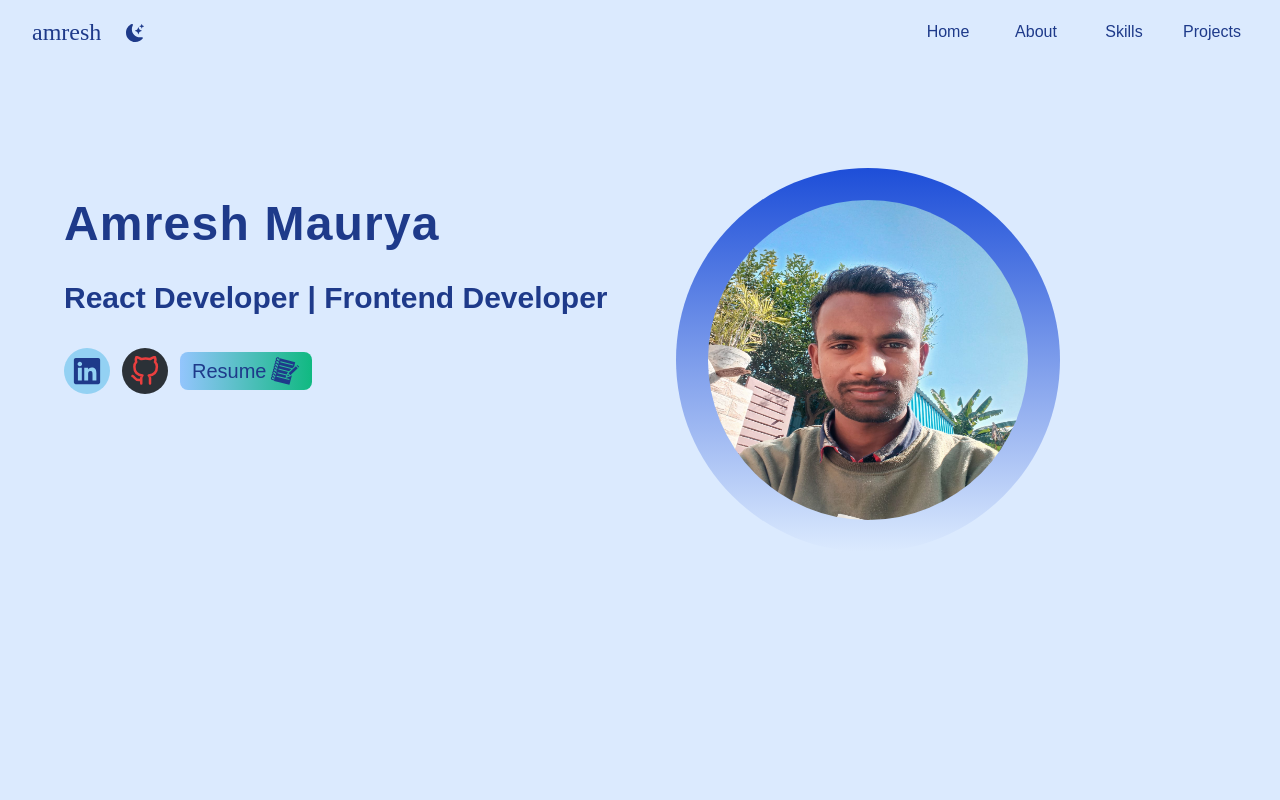
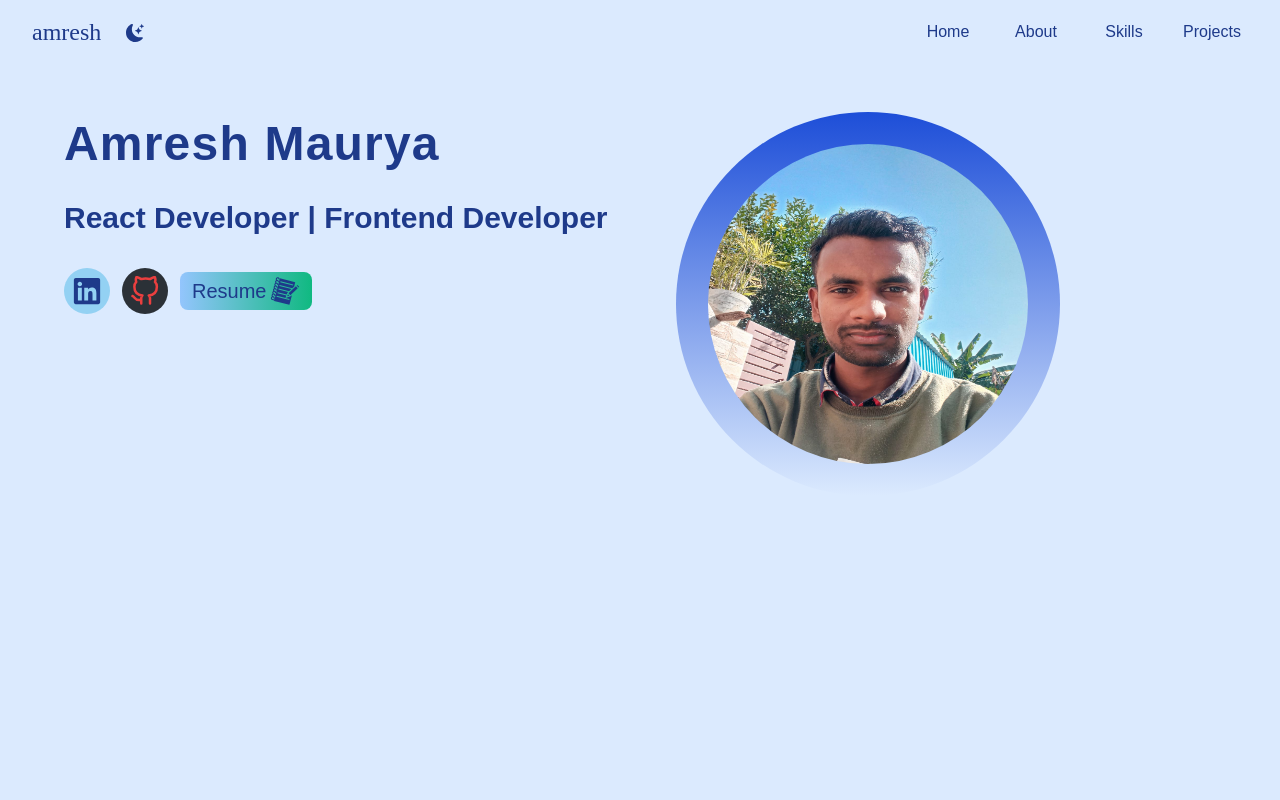
Before and after one commit to amreshpro/proportfolio, a React (Vite) app: page / in a window 1280 px wide. Shown: the top 800 px of the page. Built offline with nearby package versions, Linux system fonts and the light colour scheme; a web font is replaced by a local one.

Commit message:
fix hero issue

```diff
--- a/src/components/Hero.jsx
+++ b/src/components/Hero.jsx
@@ -4,7 +4,7 @@ import ProfileContent from "./ProfileContent";
 export default function Hero() {
   return (
     <div
-      className={`hero   px-8 sm:py-2 sm:px-2 pt-16 flex  sm:flex-col-reverse sm:justify-center sm:items-center  gap-8 w-screen h-[calc(100vh-5rem)]  md:h-full`}
+      className={`hero   px-8 sm:py-2 sm:px-2 pt-2 flex  sm:flex-col-reverse sm:justify-center sm:items-center  gap-8 w-screen h-[calc(100vh-5rem)]  md:h-full`}
     >
       {/* Profile Content */}
       <ProfileContent />
--- a/src/components/ProfileContent.jsx
+++ b/src/components/ProfileContent.jsx
@@ -12,12 +12,12 @@ export default function ProfileContent() {
   const { theme } = useContext(ThemeContext);
 
   return (
-    <div className="content w-1/2 sm:w-full px-8 sm:px-2 sm:py-2 pt-8 flex flex-col sm:justify-center sm:items-center sm:gap-2 gap-8 ">
+    <div className="content w-1/2 sm:w-full px-8 sm:px-2 sm:py-2 pt-2 flex flex-col sm:justify-center sm:items-center sm:gap-2 gap-8 ">
       <h1 className="tracking-wide text-justify text-5xl sm:text-3xl font-bold ">
         {MYNAME}
       </h1>
-      <h1 className="text-3xl sm:text-xl font-bold ">{MYPROFILE}</h1>
-      <div className="social-links flex items-center sm:justify-center gap-3 text-3xl">
+      <h1 className="text-3xl sm:text-lg font-bold ">{MYPROFILE}</h1>
+      <div className="social-links flex items-center sm:justify-center gap-3  sm:text-lg text-3xl">
         <Link
           to={socialLinks.linkedin}
           target="_blank"
```
